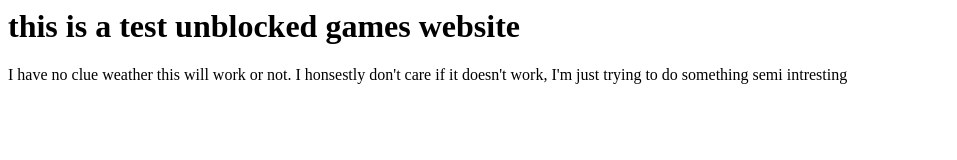
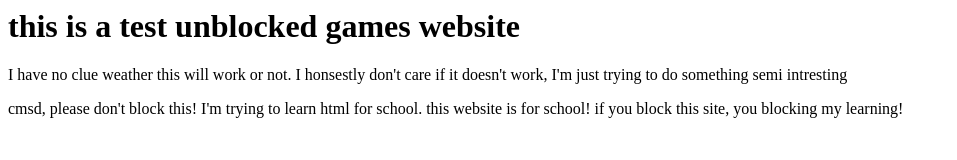
Before and after one commit to pecan4/unblocked-games-website-, a plain HTML site: page index.html in a window 1280 px wide. Shown: the whole page, without its empty margins (0-957 px from the left). Drawn offline with Linux system fonts and the light colour scheme.

Commit message:
Update index.html

```diff
--- a/index.html
+++ b/index.html
@@ -2,3 +2,4 @@
 <h1> this is a test unblocked games website</h1>
 
 <p>I have no clue weather this will work or not. I honsestly don't care if it doesn't work, I'm just trying to do something semi intresting</p>
+<p>cmsd, please don't block this! I'm trying to learn html for school. this website is for school! if you block this site, you blocking my learning!</p>
```
